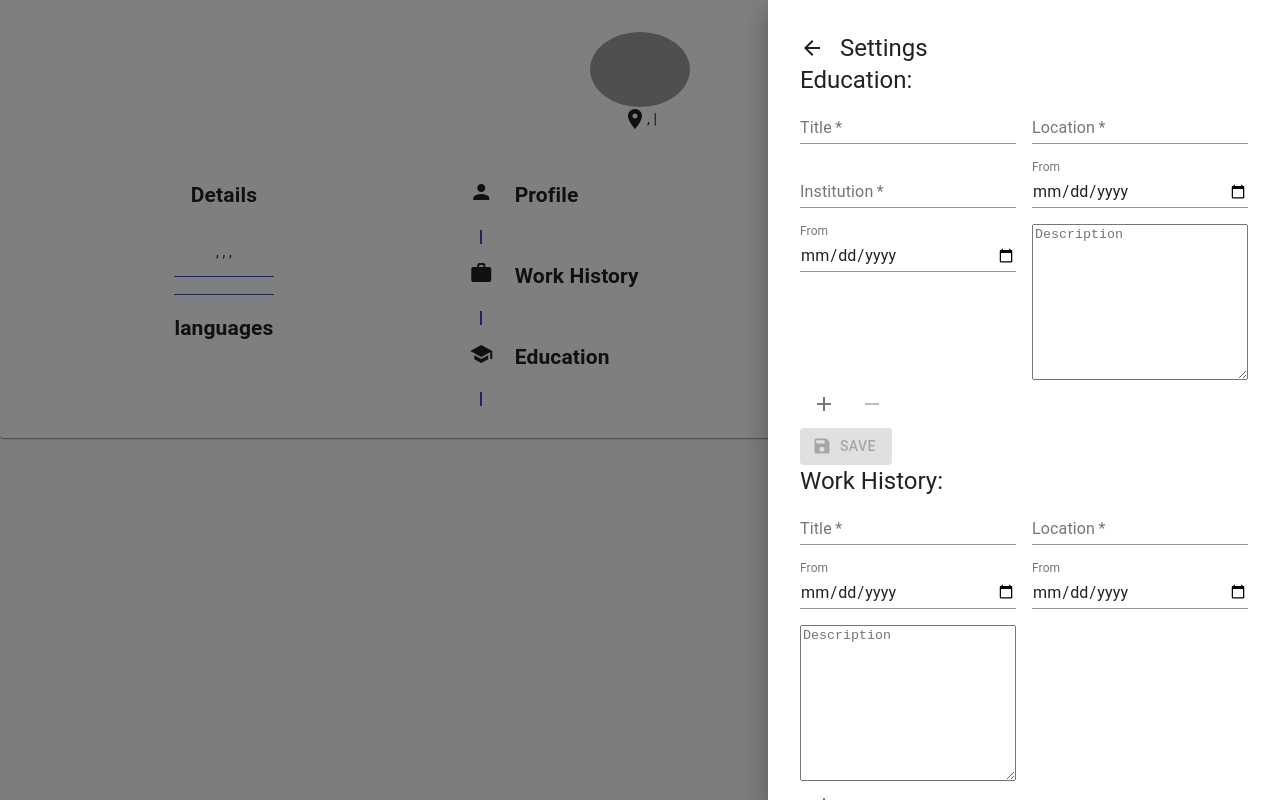
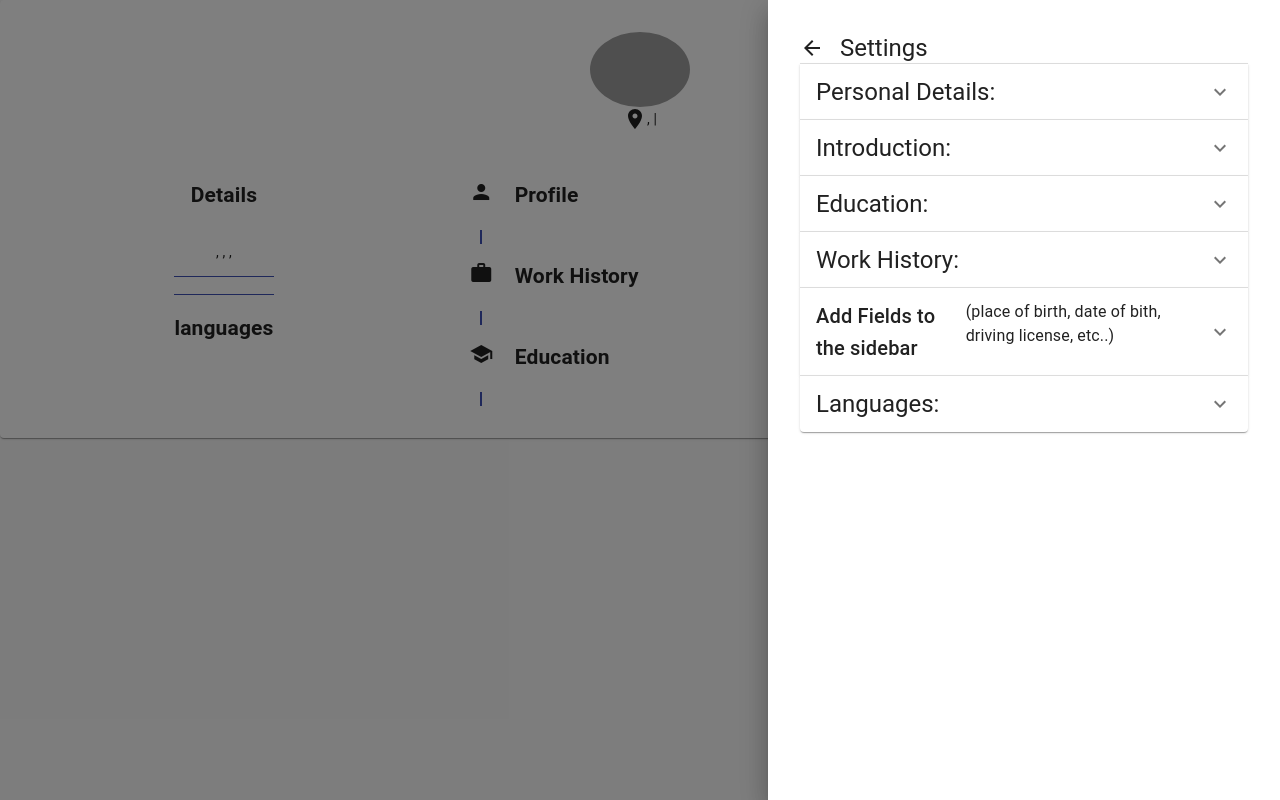
Before and after one commit to al3des/resume-creator, a React (Create React App) app: page / in a window 1280 px wide. Both pictures are taken after a click on the button 1236 px from the left and 756 px from the top of the page. Built offline with nearby package versions, Linux system fonts and the light colour scheme; grey boxes are pictures that could not be loaded.

Commit message:
added accordion to settings drawer

```diff
--- a/src/components/layout/Settings.js
+++ b/src/components/layout/Settings.js
@@ -1,4 +1,16 @@
-import { Divider, Drawer, makeStyles, Typography } from "@material-ui/core"
+import { useState } from "react"
+
+import {
+  Accordion,
+  AccordionDetails,
+  AccordionSummary,
+  Divider,
+  Drawer,
+  makeStyles,
+  Typography,
+} from "@material-ui/core"
+
+import ExpandMoreIcon from "@material-ui/icons/ExpandMore"
 
 import PersonalDetails from "./settings/personal-details"
 import CustomFields from "./settings/custom-fields"
@@ -31,7 +43,13 @@ let useStyles = makeStyles((theme) => ({
 }))
 
 export default function Settings({ open, setOpen }) {
+  let [expanded, setExpanded] = useState(false)
   let classes = useStyles()
+
+  const handleChange = (panel) => (e, isExpanded) => {
+    setExpanded(isExpanded ? panel : false)
+  }
+
   return (
     <Drawer
       anchor="right"
@@ -46,15 +64,85 @@ export default function Settings({ open, setOpen }) {
         />
         Settings
       </Typography>
-      <EducationSettings />
-      <WorkHistorySettings />
-      <Divider />
-      <PersonalDetails />
-      <Divider />
-      <ProfileSettings />
-      <Divider />
-      <CustomFields />
-      <LanguageSettings />
+      <Accordion
+        expanded={expanded === "details"}
+        onChange={handleChange("details")}
+      >
+        <AccordionSummary expandIcon={<ExpandMoreIcon />} id="details">
+          <Typography variant="h5" component="h2">
+            Personal Details:
+          </Typography>
+        </AccordionSummary>
+        <AccordionDetails>
+          <PersonalDetails />
+        </AccordionDetails>
+      </Accordion>
+      <Accordion
+        expanded={expanded === "introduction"}
+        onChange={handleChange("introduction")}
+      >
+        <AccordionSummary expandIcon={<ExpandMoreIcon />} id="introduction">
+          <Typography variant="h5" component="h2">
+            Introduction:
+          </Typography>
+        </AccordionSummary>
+        <AccordionDetails>
+          <ProfileSettings />
+        </AccordionDetails>
+      </Accordion>
+
+      <Accordion
+        expanded={expanded === "education"}
+        onChange={handleChange("education")}
+      >
+        <AccordionSummary expandIcon={<ExpandMoreIcon />} id="education">
+          <Typography variant="h5" component="h2">
+            Education:
+          </Typography>
+        </AccordionSummary>
+        <AccordionDetails>
+          <EducationSettings />
+        </AccordionDetails>
+      </Accordion>
+      <Accordion expanded={expanded === "work"} onChange={handleChange("work")}>
+        <AccordionSummary expandIcon={<ExpandMoreIcon />} id="work">
+          <Typography variant="h5" component="h2">
+            Work History:
+          </Typography>
+        </AccordionSummary>
+        <AccordionDetails>
+          <WorkHistorySettings />
+        </AccordionDetails>
+      </Accordion>
+      <Accordion
+        expanded={expanded === "custom-fields"}
+        onChange={handleChange("custom-fields")}
+      >
+        <AccordionSummary expandIcon={<ExpandMoreIcon />} id="custom-fields">
+          <Typography variant="h6" component="h2">
+            Add Fields to the sidebar
+          </Typography>
+          <Typography>
+            (place of birth, date of bith, driving license, etc..)
+          </Typography>
+        </AccordionSummary>
+        <AccordionDetails>
+          <CustomFields />
+        </AccordionDetails>
+      </Accordion>
+      <Accordion
+        expanded={expanded === "languages"}
+        onChange={handleChange("languages")}
+      >
+        <AccordionSummary expandIcon={<ExpandMoreIcon />} id="languages">
+          <Typography variant="h5" component="h2">
+            Languages:
+          </Typography>
+        </AccordionSummary>
+        <AccordionDetails>
+          <LanguageSettings />
+        </AccordionDetails>
+      </Accordion>
     </Drawer>
   )
 }
--- a/src/components/layout/settings/custom-fields.js
+++ b/src/components/layout/settings/custom-fields.js
@@ -65,12 +65,6 @@ export default function CustomFieldsSettings() {
   let classes = useStyles()
   return (
     <>
-      <Typography variant="h6" component="h2">
-        Add Fields to the sidebar
-      </Typography>
-      <Typography>
-        (place of birth, date of bith, driving license, etc..)
-      </Typography>
       <form onSubmit={(e) => handleSubmit(e)}>
         {inputFields &&
           inputFields.map((field, i) => (
--- a/src/components/layout/settings/education.js
+++ b/src/components/layout/settings/education.js
@@ -66,9 +66,6 @@ export default function EducationSettings() {
   let classes = useStyles()
   return (
     <Box>
-      <Typography variant="h5" component="h2">
-        Education:
-      </Typography>
       <form onSubmit={handleSubmit}>
         {inputFields &&
           inputFields.map((field, i) => (
--- a/src/components/layout/settings/languages.js
+++ b/src/components/layout/settings/languages.js
@@ -63,9 +63,6 @@ export default function LanguageSettings() {
 
   return (
     <>
-      <Typography variant="h6" component="h2">
-        Languages{" "}
-      </Typography>
       <form onSubmit={(e) => handleSubmit(e)}>
         {inputFields &&
           inputFields.map((field, i) => (
--- a/src/components/layout/settings/personal-details.js
+++ b/src/components/layout/settings/personal-details.js
@@ -21,9 +21,6 @@ export default function PersonalDetailsSettings() {
   let classes = useStyles()
   return (
     <>
-      <Typography variant="h6" component="h2">
-        Personal Information:
-      </Typography>
       <Box className={classes.inputGroup}>
         <TextField
           label="Name"
--- a/src/components/layout/settings/profile.js
+++ b/src/components/layout/settings/profile.js
@@ -23,9 +23,6 @@ export default function ProfileSettings() {
   return (
     <Box>
       <form onSubmit={handleSubmit}>
-        <Typography variant="h5" component="h2">
-          Introduction:
-        </Typography>
         <TextareaAutosize
           rowsMin={10}
           cols={50}
--- a/src/components/layout/settings/work-history.js
+++ b/src/components/layout/settings/work-history.js
@@ -66,9 +66,6 @@ export default function WorkHistorySettings() {
   let classes = useStyles()
   return (
     <Box>
-      <Typography variant="h5" component="h2">
-        Work History:
-      </Typography>
       <form onSubmit={handleSubmit}>
         {inputFields &&
           inputFields.map((field, i) => (
```
